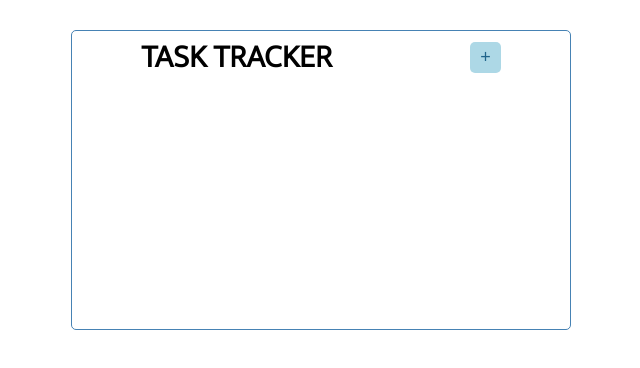
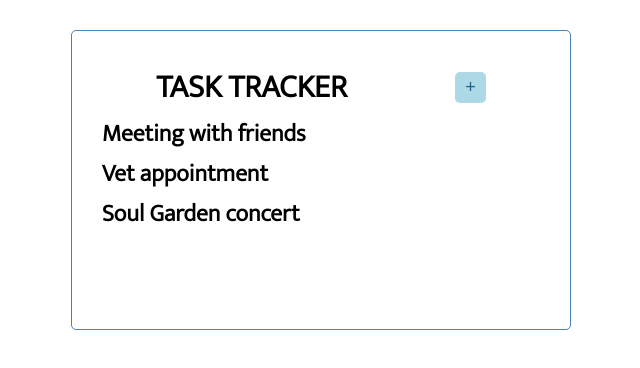
Before and after one commit to LoreMatey/React-to-do-list, a React (Create React App) app: page / in a window 1280 px wide. Shown: the top 368 px of the page, without its empty margins (319-959 px from the left). Built offline with nearby package versions, Linux system fonts and the light colour scheme.

Commit message:
Created map function for tasks and imported Tasks into App

```diff
--- a/src/App.js
+++ b/src/App.js
@@ -1,8 +1,11 @@
 import Header from './components/Header'
+import Tasks from './components/Tasks'
+
 function App() {
   return (
     <div className="container">
       <Header />
+      <Tasks />
     </div>
   );
 }
--- a/src/components/Tasks.js
+++ b/src/components/Tasks.js
@@ -27,9 +27,11 @@ const tasks = [
 
 const Tasks = () => {
     return (
-        <div>
-
-        </div>
+        <>
+            {tasks.map((task) => (
+                <h2 key={task.id}>{task.text}</h2>
+            ))}
+        </>
     )
 }
 
--- a/src/index.css
+++ b/src/index.css
@@ -8,6 +8,7 @@
 
 body {
   font-family: 'Mukta', sans-serif;
+  font-size: 16px;
 }
 
 .container {
@@ -16,7 +17,7 @@ body {
   overflow: auto;
   min-height: 300px;
   border: 1px solid steelblue;
-  padding: 30 px;
+  padding: 30px;
   border-radius: 5px;
 }
 
```
